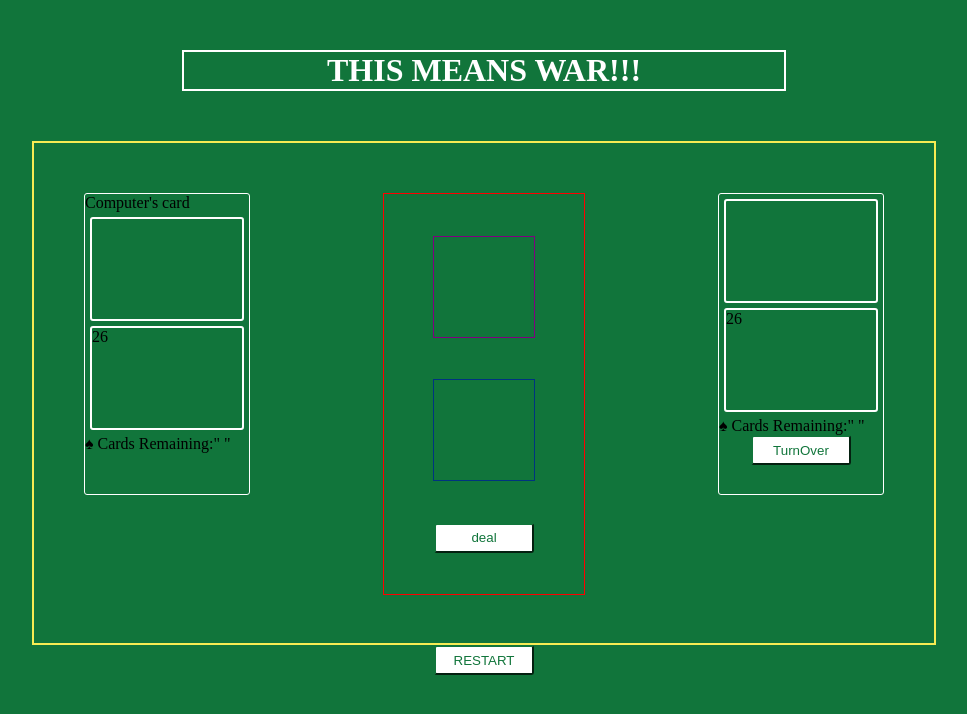
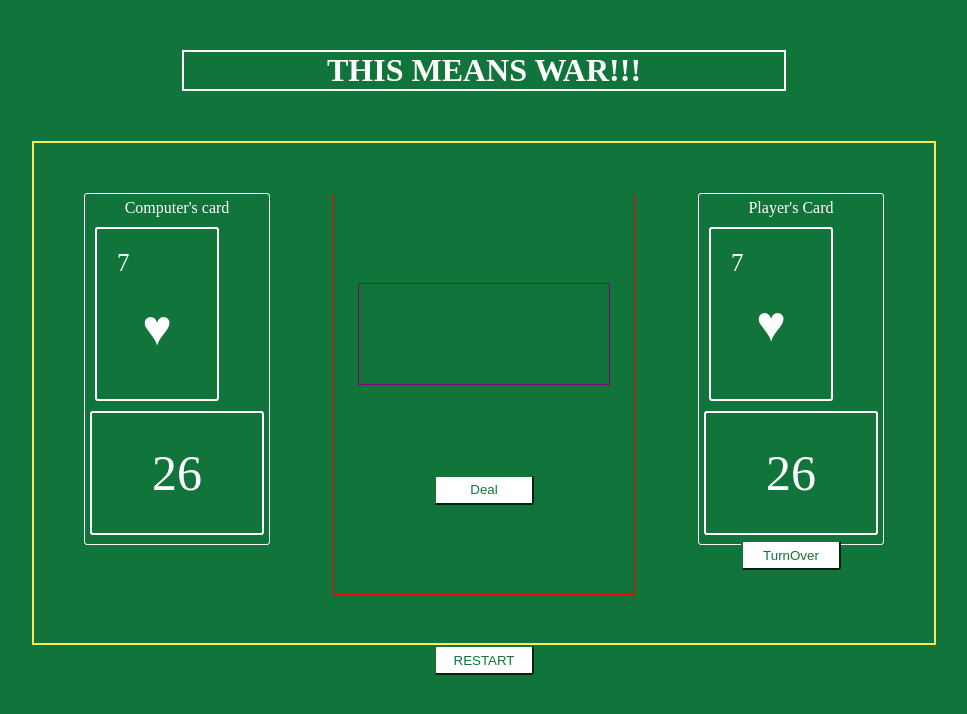
Before and after one commit to jsvgarriques/War, a plain HTML site: page index.html in a window 1280 px wide. Shown: the whole page, without its empty margins (156-1123 px from the left). Drawn offline with Linux system fonts and the light colour scheme; files whose address does not match are found by name.

Commit message:
Add files via upload

```diff
--- a/index.html
+++ b/index.html
@@ -15,34 +15,35 @@
     <div>
         <div class= 'Table'>
             <div class= 'computerelements'>
-                <section class='displayboxcomputer'> Computer's card </section>
-                    <div class='computers_card'></div>
+                <div class='displayboxcomputer'> Computer's card </div>
+                    <div class='computers_card'>
+                        <div id='crank'>7</div>
+                        <div id='csuit'>♥</div>
+                    </div>
                     <div class='cardsWonComputer'>26</div>
-                    <div id= 'cardCountComputer'>&spades; Cards Remaining:<span>" "</span></div>
-
 
             </div>
 
                 <div class='dropbox'>
-                    <cell id='compWarCard'></cell>
-                    <cell id='playerWarCard'>
-                        <div class= 'card' data-value ='10♦' >
+                    <cell id='Displaybox'></cell>
 
-                        </div>
-                    </cell>
-                    <button id ='deal'>deal</button>
+                    <button id ='deal'>Deal</button>
                 </div>
 
             <div class= 'playerelements'>
+                <section class='displayboxPlayer'>Player's Card</section>
+                     <div class='players_card'>
+                        <div id='prank'>7</div>
+                        <div id='psuit'>♥</div>
+                    </div>
+                        <div class='cardsWonPlayer'>26</div>
 
-                     <div id='players_deck'></div>
-                        <div id='cardsWonPlayer'>26</div>
-                        <section class='displayboxPlayer'></section>
-                        <div id= 'cardcountplayer'>&spades; Cards Remaining:<span>" "</span></div>
+
                         <button id='pulls_card'>TurnOver</button>
 
             </div>
     </div>
    <button id='RESTART'>RESTART</button>
 </body>
+
 </html>
--- a/war.css
+++ b/war.css
@@ -49,51 +49,115 @@ button {
 .computerelements {
     flex-direction: row;
     border:#ffffff 1px solid;
-    height: 300px;
+    height: 350px;
     border-radius: 3px;
 }
 .cardsWonComputer {
+    display: grid;
     border:2px rgb(255, 255, 255) solid;
     height: 100px;
     width: 150px;
     margin: 5px;
     background-color: #11753b;
     border-radius: 3px;
+    color: #ffffff;
+    font-size: 30px;
+    padding: 10px;
+    align-content: center;
+    justify-content: center;
+    font-size: 50px;
+}
+.psuit  {
+    color: #ffffff;
+    justify-items: center;
+    margin: 0 auto;
+    font-size: 50px;
+}
+#crank {
+
+    padding: 10px;
+    color: #ffffff;
+    font-size: 25px;
+}
+#csuit  {
+    color: #ffffff;
+    justify-items: center;
+    margin: 0 auto;
+    padding-bottom: 20px;
+    font-size: 50px;
+}
+#prank {
+    padding: 10px;
+    color: #ffffff;
+    font-size: 25px;
+    height: 20px;
+}
+#psuit  {
+    color: #ffffff;
+    justify-items: center;
+    margin: 0 auto;
+    padding-bottom: 20px;
+    font-size: 50px;
+}
+.computers_card { display: grid;
+    border:2px rgb(255, 255, 255) solid;
+    height: 150px;
+    width: 100px;
+    margin: 5px;
+    background-color: #11753b;
+    border-radius: 3px;
+    margin: 10px;
+    padding: 10px;
+    color: #ffffff;
+    font-size: 25px;
+}
+.playerelements {
+    flex-direction: row;
+    border:#ffffff 1px solid;
+    height: 350px;
+    border-radius: 3px;
+}
+.displayboxPlayer{
+    color: #ffffff;
+    display: grid;
+    justify-content: center;
+    margin: 5px;
 
 }
-.computers_card { display: grid;
+.displayboxcomputer {
+    color: #ffffff;
+    display: grid;
+    justify-content: center;
+    margin: 5px;
+
+}
+.players_card { display: grid;
+    border:2px rgb(255, 255, 255) solid;
+    height: 150px;
+    width: 100px;
+    margin: 5px;
+    background-color: #11753b;
+    border-radius: 3px;
+    margin: 10px;
+    padding: 10px;
+    color: #ffffff;
+    font-size: 25px;
+}
+.cardsWonPlayer {  display: grid;
     border:2px rgb(255, 255, 255) solid;
     height: 100px;
     width: 150px;
     margin: 5px;
     background-color: #11753b;
     border-radius: 3px;
+    color: #ffffff;
+    font-size: 30px;
+    padding: 10px;
+    align-content: center;
+    justify-content: center;
+    font-size: 50px;
 
 }
-.playerelements {
-    flex-direction: row;
-    border:#ffffff 1px solid;
-    height: 300px;
-    border-radius: 3px;
-}
-#players_deck { display: grid;
-    border:2px rgb(255, 255, 255) solid;
-    height: 100px;
-    width: 150px;
-    margin: 5px;
-    background-color: #11753b;
-    border-radius: 3px;
-}
-#cardsWonPlayer {
-    border:2px rgb(255, 255, 255) solid;
-    height: 100px;
-    width: 150px;
-    margin: 5px;
-    background-color: #11753b;
-    border-radius: 3px;
-}
-
-
 
 .dropbox {
     display: grid;
@@ -102,21 +166,19 @@ button {
     text-align: center;
     border: red 1px solid;
     height: 400px;
-    width: 200px;
+    width: 300px;
     align-content: space-evenly;
 }
-#compWarCard {
+#Displaybox{
+
+    display: grid;
     border: purple 1px solid;
     height: 100px;
-    width: 100px;
+    width: 250px;
     color: #ffffff;
-}
+    justify-self: center;
+    margin: 0 auto;
 
-#playerWarCard {
-    border: rgb(0, 51, 128) 1px solid;
-    height: 100px;
-    width: 100px;
-    color: #ffffff;
 }
 #RESTART{
     justify-content: center;
--- a/war.js
+++ b/war.js
@@ -6,15 +6,19 @@
 //             let card = {Value: values.length}
 
 //     }
-let playerCardsArray =[], computerCardsArray = []//testing format
+// -----VARIABLES-----
+let playerCardsArray =[], computerCardsArray = [];//testing format
+let playerWarCard , computerWarCard
+
 // -----------computerstuff------------
 const computers_card = document.querySelector('.computers_card')
 const cardsWonComputer= document.querySelector('.cardsWonComputer')
 const cardCountComputer= document.querySelector('.cardCountComputer')
 // ----------playerstuff---------------
-const players_deck = document.querySelector('.players_deck')
-const cardsWonPlayer= document.querySelector('#cardsWonPlayer')
-const cardcountplayer= document.querySelector('#cardcountplayer')
+let players_deck = document.querySelector('.players_deck')
+let cardsWonPlayer= document.querySelector('.cardsWonPlayer')
+let cardcountplayer= document.querySelector('cardcountplayer')
+
 // ------DECK--------
 const suits = ["♥","♦","♣","♠"];
 const ranks = ['A','2','3','4','5','6','7','8','9','10','J','Q','K'];
@@ -50,12 +54,13 @@ createDeck()//invoking
 
 // pull random card
 function dealCards(){
-     let playerCardsArray = deck.splice(0,26)//link to the html of the card count
+      playerCardsArray = (deck.splice(0,26)) //link to the html of the card count
 
-     let computerCardsArray  = deck.splice(0,26)//link this to the html of the carcount
+      computerCardsArray  = (deck.splice(0,26))//link this to the html of the carcount
 
-    console.log(playerCardsArray, computerCardsArray );
-// its not stored antwhere
+
+    // console.log(playerCardsArray, playerCards, computerCardsArray, computerCards);
+// its not stored anywhere
  }
 
 document.querySelector('#deal').addEventListener('click', dealCards);
@@ -63,11 +68,22 @@ document.querySelector('#deal').addEventListener('click', dealCards);
 // function
 
 function playCard (){
-    const playerWarCards = playerCardsArray[0]
-    console.log(playerWarCards)
-    const computerWarCards = computerCardsArray.shift()//returns top card from an array i think
-    console.log(computerWarCards)
-    }
+    playerWarCard = playerCardsArray.shift()
+    console.log(playerWarCard)
+    computerWarCard = computerCardsArray.shift()//returns top card from an array i think
+    console.log(computerWarCard.suit)
+    document.querySelector('.cardsWonComputer').innerText=computerCardsArray.length;
+    document.querySelector('.cardsWonPlayer').innerText=playerCardsArray.length;
+    document.querySelector('#crank').innerText=computerWarCard.rank;
+    document.querySelector('#prank').innerText=playerWarCard.rank;
+    document.querySelector("#csuit").innerText=computerWarCard.suit;
+    document.querySelector('#psuit').innerText=playerWarCard.suit;
+   console.log(playerWarCard.suit)
+}
+//    -----player stuff-----
+
+
+
     document.querySelector('#pulls_card').addEventListener('click',playCard);
 // if (playerWarCards === computerWarCards) continue;
 // else if(playWarCards > computerWarCards) { }
@@ -84,7 +100,7 @@ function playCard (){
 
 // ---------GAMELOGIC-----------
 // function winsRound () {
-//     if ( playerCard === computerCard) {
+//     if ( playerWarCard === computerWarCard) {
 //         console.log('its War') }
 //         else if (playerCard < computerCard) {
 //             playerDeck.push(playercard, computercard)//name playing pile?
```
